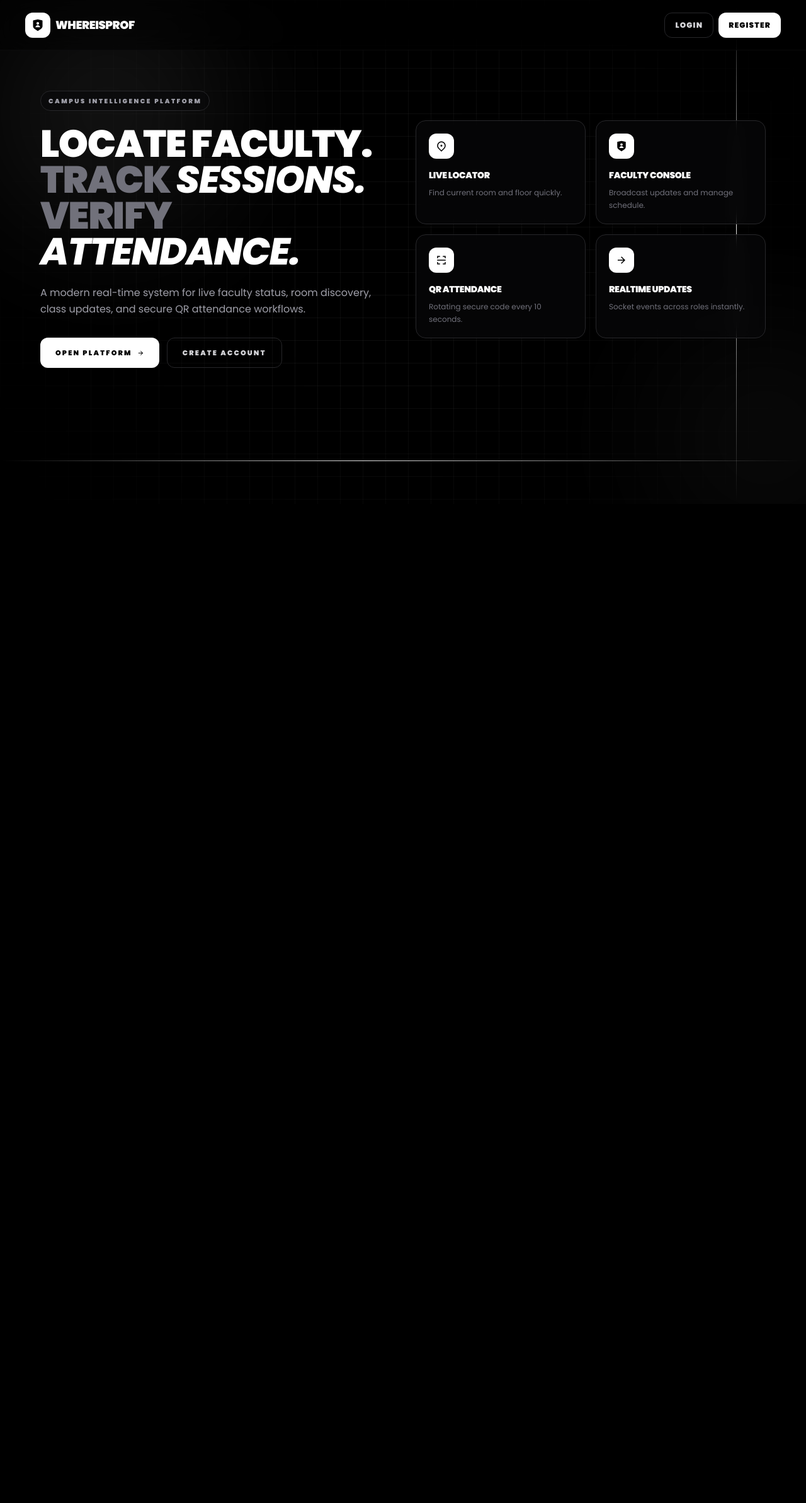
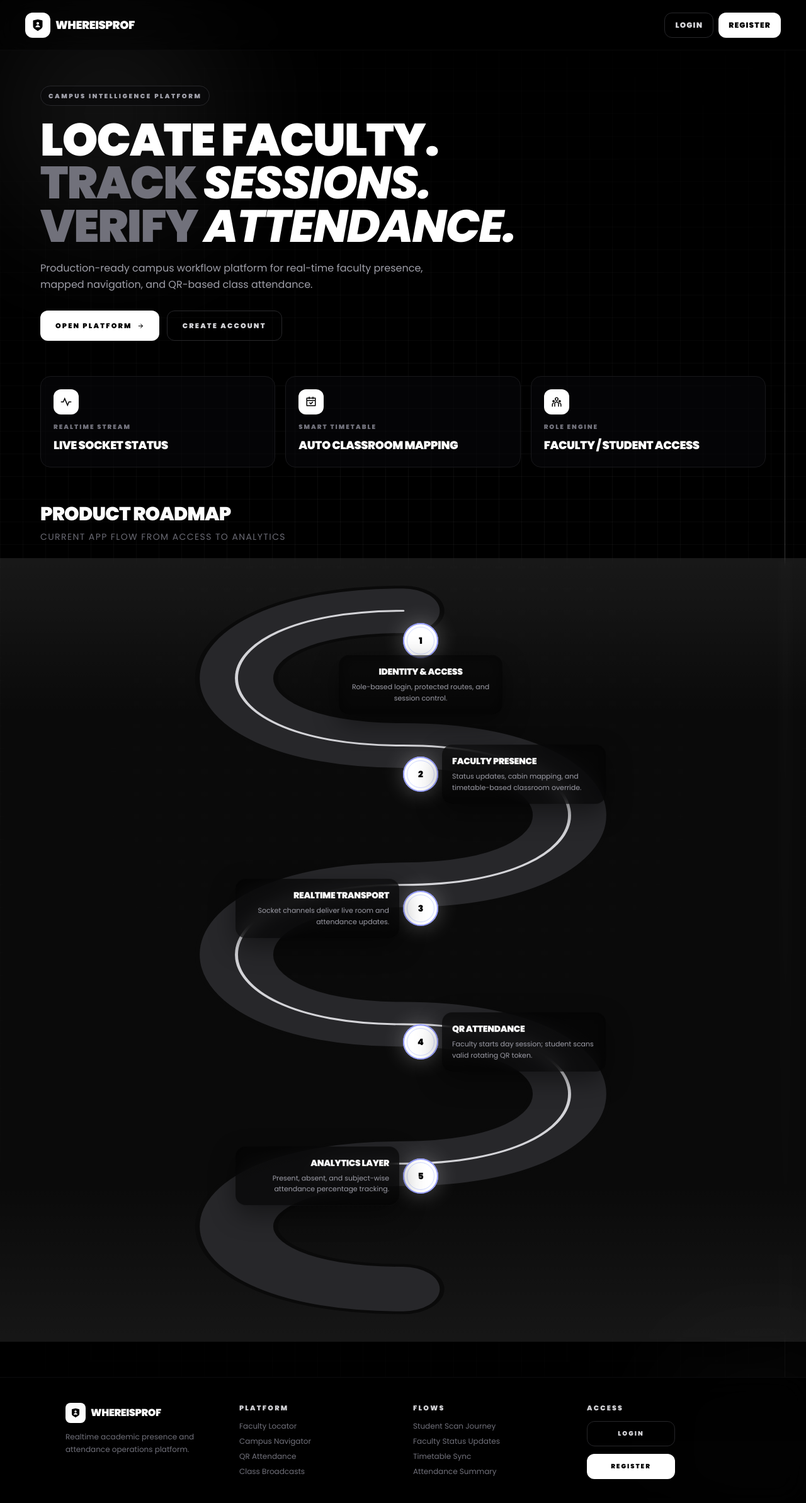
Before and after one commit to crackerghost/WhereIsProf, a React (Vite) app: page / in a window 1280 px wide. Shown: the whole page at 63% size. Before the commit the page ends 800 px from the top, so only its background shows below. Built offline with nearby package versions, Linux system fonts and the light colour scheme; no server answers.

Commit message:
Enhance Landing page: implement interactive 3D model viewer, add product roadmap section, and improve layout and animations

```diff
--- a/src/pages/Landing.jsx
+++ b/src/pages/Landing.jsx
@@ -1,8 +1,52 @@
 import { Link } from 'react-router-dom';
-import { motion } from 'framer-motion';
-import { RiArrowRightLine, RiShieldUserFill, RiMapPin2Line, RiQrScan2Line } from 'react-icons/ri';
+import { motion, useScroll, useTransform } from 'framer-motion';
+import { useEffect, useRef } from 'react';
+import {
+  RiArrowRightLine,
+  RiShieldUserFill,
+  RiCalendarCheckLine,
+  RiTeamLine,
+  RiPulseLine,
+} from 'react-icons/ri';
 
 const Landing = () => {
+  const roadmapRef = useRef(null);
+  const heroRef = useRef(null);
+  const modelRef = useRef(null);
+  const { scrollYProgress } = useScroll({
+    target: roadmapRef,
+    offset: ['start 85%', 'end 20%'],
+  });
+  const roadmapPathLength = useTransform(scrollYProgress, [0, 1], [0, 1]);
+
+  const handleHeroMouseMove = (event) => {
+    if (!heroRef.current || !modelRef.current) return;
+    const rect = heroRef.current.getBoundingClientRect();
+    if (!rect.width || !rect.height) return;
+    const normalizedX = (event.clientX - rect.left) / rect.width;
+    const normalizedY = (event.clientY - rect.top) / rect.height;
+    const azimuth = 20 + normalizedX * 40;
+    const polar = 62 + (0.5 - normalizedY) * 18;
+    modelRef.current.cameraOrbit = `${azimuth.toFixed(1)}deg ${polar.toFixed(1)}deg auto`;
+  };
+
+  useEffect(() => {
+    if (typeof window === 'undefined' || customElements.get('model-viewer')) return;
+    const script = document.createElement('script');
+    script.type = 'module';
+    script.src = 'https://unpkg.com/@google/model-viewer/dist/model-viewer.min.js';
+    script.async = true;
+    document.head.appendChild(script);
+  }, []);
+
+  const roadmap = [
+    { title: 'Identity & Access', detail: 'Role-based login, protected routes, and session control.' },
+    { title: 'Faculty Presence', detail: 'Status updates, cabin mapping, and timetable-based classroom override.' },
+    { title: 'Realtime Transport', detail: 'Socket channels deliver live room and attendance updates.' },
+    { title: 'QR Attendance', detail: 'Faculty starts day session; student scans valid rotating QR token.' },
+    { title: 'Analytics Layer', detail: 'Present, absent, and subject-wise attendance percentage tracking.' },
+  ];
+
   return (
     <div className="relative min-h-screen w-full overflow-hidden bg-black">
       <div className="auth-grid-bg opacity-60" />
@@ -12,7 +56,26 @@ const Landing = () => {
       <div className="app-ambient-glow left" />
       <div className="app-ambient-glow right" />
 
-      <div className="relative z-10 min-h-screen flex flex-col">
+      <div className="relative min-h-screen flex flex-col z-20">
+        <motion.div
+          initial={{ opacity: 0 }}
+          animate={{ opacity: 1 }}
+          transition={{ duration: 0.6, ease: 'easeOut', delay: 0.1 }}
+          className="hidden lg:block fixed inset-0 w-full h-full pointer-events-none -z-10 opacity-75"
+        >
+          <model-viewer
+            ref={modelRef}
+            src="/models/laptop.glb"
+            auto-rotate
+            autoplay
+            camera-orbit="35deg 72deg auto"
+            shadow-intensity="1"
+            exposure="1"
+            environment-image="neutral"
+            style={{ width: '100%', height: '100%', backgroundColor: 'transparent' }}
+          />
+        </motion.div>
+
         <header className="h-20 px-4 md:px-10 flex items-center justify-between border-b border-zinc-900/40 bg-black/45 backdrop-blur-xl gap-3">
           <div className="flex items-center gap-2 min-w-0">
             <div className="h-9 w-9 md:h-10 md:w-10 rounded-xl bg-white text-black flex items-center justify-center shrink-0">
@@ -30,18 +93,41 @@ const Landing = () => {
           </div>
         </header>
 
-        <main className="flex-1 px-6 md:px-10 py-10 md:py-16">
-          <div className="max-w-6xl mx-auto grid grid-cols-1 lg:grid-cols-2 gap-10 items-center">
+        <main className="flex-1 px-4 md:px-8 lg:px-10 py-8 md:py-14">
+          <motion.div
+            initial={{ opacity: 0, y: 12 }}
+            animate={{ opacity: 1, y: 0 }}
+            transition={{ duration: 0.45, ease: 'easeOut', delay: 0.08 }}
+            className="lg:hidden relative w-full h-[240px] sm:h-[300px] mb-4"
+          >
+            <model-viewer
+              src="/models/laptop.glb"
+              auto-rotate
+              autoplay
+              camera-orbit="35deg 72deg auto"
+              shadow-intensity="1"
+              exposure="1"
+              environment-image="neutral"
+              style={{ width: '100%', height: '100%', backgroundColor: 'transparent' }}
+            />
+          </motion.div>
+
+          <div
+            ref={heroRef}
+            onMouseMove={handleHeroMouseMove}
+            className="max-w-6xl mx-auto relative"
+          >
+            <div className="relative z-30 grid grid-cols-1 lg:grid-cols-12 gap-8 md:gap-10 items-center">
             <motion.div
               initial={{ opacity: 0, y: 16 }}
               animate={{ opacity: 1, y: 0 }}
               transition={{ duration: 0.45, ease: 'easeOut' }}
-              className="space-y-6"
+              className="space-y-5 lg:col-span-8 lg:max-w-4xl"
             >
               <div className="inline-flex items-center h-8 px-3 rounded-full border border-zinc-800 bg-zinc-950/60 text-zinc-400 text-[10px] uppercase tracking-[0.25em] font-black">
                 Campus Intelligence Platform
               </div>
-              <h1 className="text-4xl md:text-6xl font-black uppercase tracking-tight leading-[0.95]">
+              <h1 className="text-4xl md:text-6xl lg:text-7xl font-black uppercase tracking-tight leading-[0.95]">
                 <span className="text-white">Locate Faculty.</span>
                 <br />
                 <span className="not-italic text-zinc-500">Track </span>
@@ -50,48 +136,168 @@ const Landing = () => {
                 <span className="not-italic text-zinc-500">Verify </span>
                 <span className="italic font-extrabold text-white">Attendance.</span>
               </h1>
-              <p className="text-zinc-400 text-sm md:text-base max-w-xl leading-relaxed">
-                A modern real-time system for live faculty status, room discovery, class updates, and secure QR attendance workflows.
+              <p className="text-zinc-400 text-sm md:text-base max-w-2xl leading-relaxed">
+                Production-ready campus workflow platform for real-time faculty presence, mapped navigation, and QR-based class attendance.
               </p>
               <div className="flex flex-col sm:flex-row gap-3 pt-2">
-                <Link to="/login" className="h-12 px-6 rounded-xl bg-white text-black hover:bg-zinc-200 text-[11px] uppercase font-black tracking-[0.2em] flex items-center justify-center">
+                <Link to="/login" className="h-12 px-6 min-w-[180px] rounded-xl bg-white text-black hover:bg-zinc-200 text-[11px] uppercase font-black tracking-[0.2em] flex items-center justify-center">
                   Open Platform <RiArrowRightLine className="ml-2" />
                 </Link>
-                <Link to="/register" className="h-12 px-6 rounded-xl border border-zinc-800 text-zinc-300 hover:text-white hover:border-zinc-700 text-[11px] uppercase font-black tracking-[0.2em] flex items-center justify-center">
+                <Link to="/register" className="h-12 px-6 min-w-[180px] rounded-xl border border-zinc-800 text-zinc-300 hover:text-white hover:border-zinc-700 text-[11px] uppercase font-black tracking-[0.2em] flex items-center justify-center">
                   Create Account
                 </Link>
               </div>
             </motion.div>
 
-            <motion.div
-              initial={{ opacity: 0, y: 20 }}
-              animate={{ opacity: 1, y: 0 }}
-              transition={{ duration: 0.55, ease: 'easeOut', delay: 0.1 }}
-              className="grid grid-cols-1 sm:grid-cols-2 gap-4"
-            >
+            <div className="hidden lg:block lg:col-span-4" />
+            </div>
+          </div>
+
+          <section ref={roadmapRef} className="max-w-6xl mx-auto mt-10 md:mt-14">
+            <div className="grid grid-cols-1 md:grid-cols-3 gap-4">
               {[
-                { icon: RiMapPin2Line, title: 'Live Locator', desc: 'Find current room and floor quickly.' },
-                { icon: RiShieldUserFill, title: 'Faculty Console', desc: 'Broadcast updates and manage schedule.' },
-                { icon: RiQrScan2Line, title: 'QR Attendance', desc: 'Rotating secure code every 10 seconds.' },
-                { icon: RiArrowRightLine, title: 'Realtime Updates', desc: 'Socket events across roles instantly.' },
-              ].map((item, i) => (
-                <motion.div
-                  key={item.title}
-                  initial={{ opacity: 0, scale: 0.96 }}
-                  animate={{ opacity: 1, scale: 1 }}
-                  transition={{ duration: 0.35, delay: 0.15 + i * 0.06 }}
-                  className="p-5 rounded-2xl border border-zinc-800 bg-zinc-950/60 backdrop-blur-md"
+                { icon: RiPulseLine, label: 'Realtime Stream', value: 'Live Socket Status' },
+                { icon: RiCalendarCheckLine, label: 'Smart Timetable', value: 'Auto Classroom Mapping' },
+                { icon: RiTeamLine, label: 'Role Engine', value: 'Faculty / Student Access' },
+              ].map((kpi) => (
+                <div key={kpi.label} className="rounded-2xl border border-zinc-900 bg-zinc-950/55 p-5">
+                  <div className="h-10 w-10 rounded-xl bg-white text-black flex items-center justify-center mb-3">
+                    <kpi.icon size={18} />
+                  </div>
+                  <p className="text-zinc-500 text-[10px] uppercase tracking-[0.2em] font-black">{kpi.label}</p>
+                  <p className="text-white text-base md:text-lg font-black mt-2 uppercase tracking-tight">{kpi.value}</p>
+                </div>
+              ))}
+            </div>
+          </section>
+
+          <section className="mt-10 md:mt-14">
+            <div className="max-w-6xl mx-auto mb-6">
+              <h2 className="text-white text-2xl md:text-3xl font-black uppercase tracking-tight">Product Roadmap</h2>
+              <p className="text-zinc-500 text-xs md:text-sm uppercase tracking-widest mt-2">Current app flow from access to analytics</p>
+            </div>
+
+            <div className="relative left-1/2 right-1/2 w-screen -translate-x-1/2 rounded-none bg-white/[0.04] backdrop-blur-sm shadow-[0_24px_90px_rgba(0,0,0,0.5)] p-4 md:p-8 overflow-hidden z-30">
+              <div className="absolute inset-0 bg-[linear-gradient(to_bottom,rgba(255,255,255,0.06),transparent_20%,transparent_80%,rgba(255,255,255,0.05))] pointer-events-none" />
+              <div className="relative h-[980px] md:h-[1180px] z-30">
+                <svg
+                  viewBox="0 0 1000 1600"
+                  className="absolute inset-0 h-full w-full"
+                  preserveAspectRatio="none"
                 >
-                  <div className="h-10 w-10 rounded-xl bg-white text-black flex items-center justify-center mb-4">
-                    <item.icon size={18} />
-                  </div>
-                  <h3 className="text-white font-black text-sm uppercase tracking-tight">{item.title}</h3>
-                  <p className="text-zinc-500 text-xs mt-2 leading-relaxed">{item.desc}</p>
-                </motion.div>
-              ))}
-            </motion.div>
+                  <path
+                    d="M 500 70 C 210 70, 210 360, 500 360 C 790 360, 790 660, 500 660 C 210 660, 210 960, 500 960 C 790 960, 790 1260, 500 1260 C 210 1260, 210 1530, 500 1530"
+                    fill="none"
+                    stroke="#0a0a0a"
+                    strokeWidth="108"
+                    strokeLinecap="round"
+                  />
+                  <path
+                    d="M 500 70 C 210 70, 210 360, 500 360 C 790 360, 790 660, 500 660 C 210 660, 210 960, 500 960 C 790 960, 790 1260, 500 1260 C 210 1260, 210 1530, 500 1530"
+                    fill="none"
+                    stroke="#27272a"
+                    strokeWidth="96"
+                    strokeLinecap="round"
+                  />
+                  <motion.path
+                    d="M 500 70 C 210 70, 210 360, 500 360 C 790 360, 790 660, 500 660 C 210 660, 210 960, 500 960 C 790 960, 790 1260, 500 1260 C 210 1260, 210 1530, 500 1530"
+                    fill="none"
+                    stroke="#d4d4d8"
+                    strokeWidth="4"
+                    strokeDasharray="14 10"
+                    strokeLinecap="round"
+                    style={{ pathLength: roadmapPathLength }}
+                  />
+                </svg>
+
+                {[
+                  { x: '50%', y: '6%', align: 'center' },
+                  { x: '50%', y: '24%', align: 'right' },
+                  { x: '50%', y: '42%', align: 'left' },
+                  { x: '50%', y: '60%', align: 'right' },
+                  { x: '50%', y: '78%', align: 'left' },
+                ].map((pos, idx) => (
+                  <motion.div
+                    key={roadmap[idx].title}
+                    initial={{ opacity: 0, y: 24, scale: 0.96 }}
+                    whileInView={{ opacity: 1, y: 0, scale: 1 }}
+                    viewport={{ once: false, amount: 0.35 }}
+                    transition={{ duration: 0.45, delay: idx * 0.06 }}
+                    className="absolute z-40"
+                    style={{ left: pos.x, top: pos.y, transform: 'translate(-50%, -50%)' }}
+                  >
+                    <div className="relative h-14 w-14 rounded-full bg-white text-black flex items-center justify-center text-sm font-black shadow-[0_0_35px_rgba(255,255,255,0.28)]">
+                      <div className="absolute inset-0 rounded-full border-2 border-indigo-400/80" />
+                      <div className="absolute inset-[6px] rounded-full border border-indigo-300/50" />
+                      <span className="relative z-10">{idx + 1}</span>
+                    </div>
+                    <div
+                      className={`absolute top-1/2 -translate-y-1/2 w-[200px] md:w-[260px] rounded-2xl bg-black/65 backdrop-blur-md shadow-[0_14px_40px_rgba(0,0,0,0.45)] p-4 ${
+                        pos.align === 'left'
+                          ? 'right-[62px] text-right'
+                          : pos.align === 'right'
+                            ? 'left-[62px] text-left'
+                            : 'left-1/2 -translate-x-1/2 mt-[70px] text-center'
+                      }`}
+                    >
+                      <p className="text-white text-xs md:text-sm font-black uppercase tracking-tight">{roadmap[idx].title}</p>
+                      <p className="text-zinc-400 text-[11px] mt-1.5 leading-relaxed">{roadmap[idx].detail}</p>
+                    </div>
+                  </motion.div>
+                ))}
+              </div>
+            </div>
+          </section>
+        </main>
+
+        <footer className="relative z-10 border-t border-zinc-900/60 bg-black/65 backdrop-blur-xl">
+          <div className="max-w-6xl mx-auto px-4 md:px-8 lg:px-10 py-8 md:py-10 grid grid-cols-1 sm:grid-cols-2 lg:grid-cols-4 gap-8">
+            <div>
+              <div className="flex items-center gap-2">
+                <div className="h-8 w-8 rounded-lg bg-white text-black flex items-center justify-center">
+                  <RiShieldUserFill size={16} />
+                </div>
+                <p className="text-white font-black uppercase tracking-tight">WhereIsProf</p>
+              </div>
+              <p className="text-zinc-500 text-xs mt-3 leading-relaxed">
+                Realtime academic presence and attendance operations platform.
+              </p>
+            </div>
+
+            <div>
+              <p className="text-zinc-300 text-[11px] font-black uppercase tracking-[0.2em] mb-3">Platform</p>
+              <div className="space-y-2 text-zinc-500 text-xs">
+                <p>Faculty Locator</p>
+                <p>Campus Navigator</p>
+                <p>QR Attendance</p>
+                <p>Class Broadcasts</p>
+              </div>
+            </div>
+
+            <div>
+              <p className="text-zinc-300 text-[11px] font-black uppercase tracking-[0.2em] mb-3">Flows</p>
+              <div className="space-y-2 text-zinc-500 text-xs">
+                <p>Student Scan Journey</p>
+                <p>Faculty Status Updates</p>
+                <p>Timetable Sync</p>
+                <p>Attendance Summary</p>
+              </div>
+            </div>
+
+            <div>
+              <p className="text-zinc-300 text-[11px] font-black uppercase tracking-[0.2em] mb-3">Access</p>
+              <div className="space-y-3">
+                <Link to="/login" className="h-10 w-[140px] rounded-xl border border-zinc-800 text-zinc-300 hover:text-white hover:border-zinc-700 text-[10px] uppercase font-black tracking-[0.2em] inline-flex items-center justify-center">
+                  Login
+                </Link>
+                <br />
+                <Link to="/register" className="h-10 w-[140px] rounded-xl bg-white text-black hover:bg-zinc-200 text-[10px] uppercase font-black tracking-[0.2em] inline-flex items-center justify-center">
+                  Register
+                </Link>
+              </div>
+            </div>
           </div>
-        </main>
+        </footer>
       </div>
     </div>
   );
```
Also changed, not shown: 1 other file (tests, documents, lock files or other folders).
